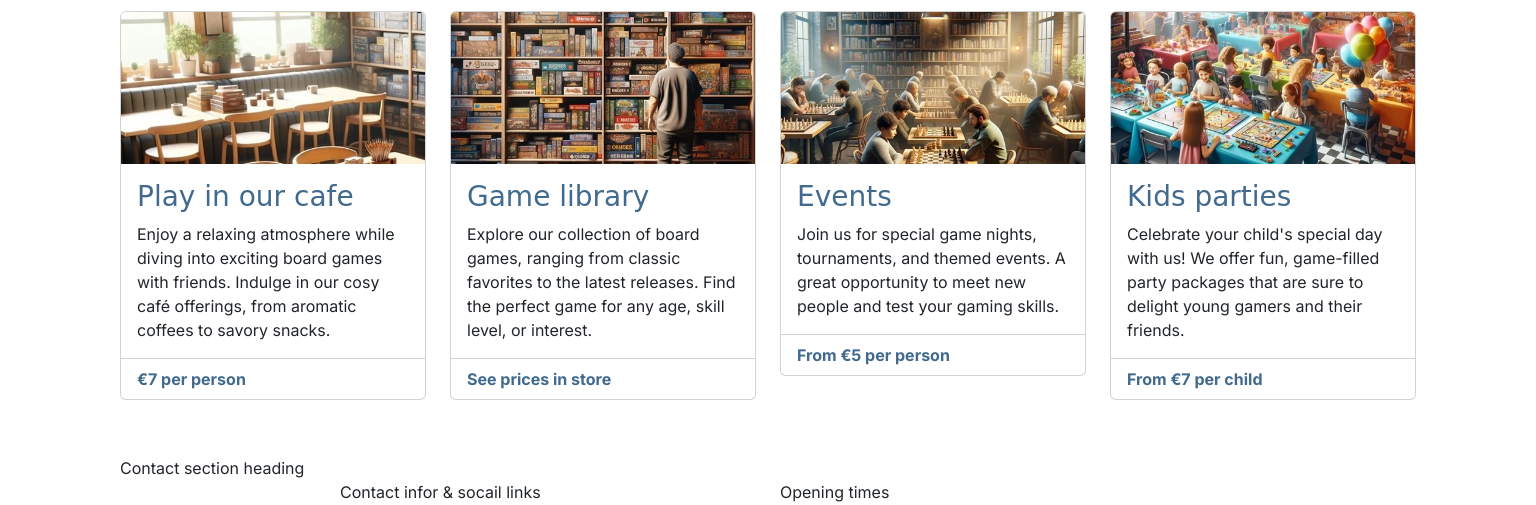
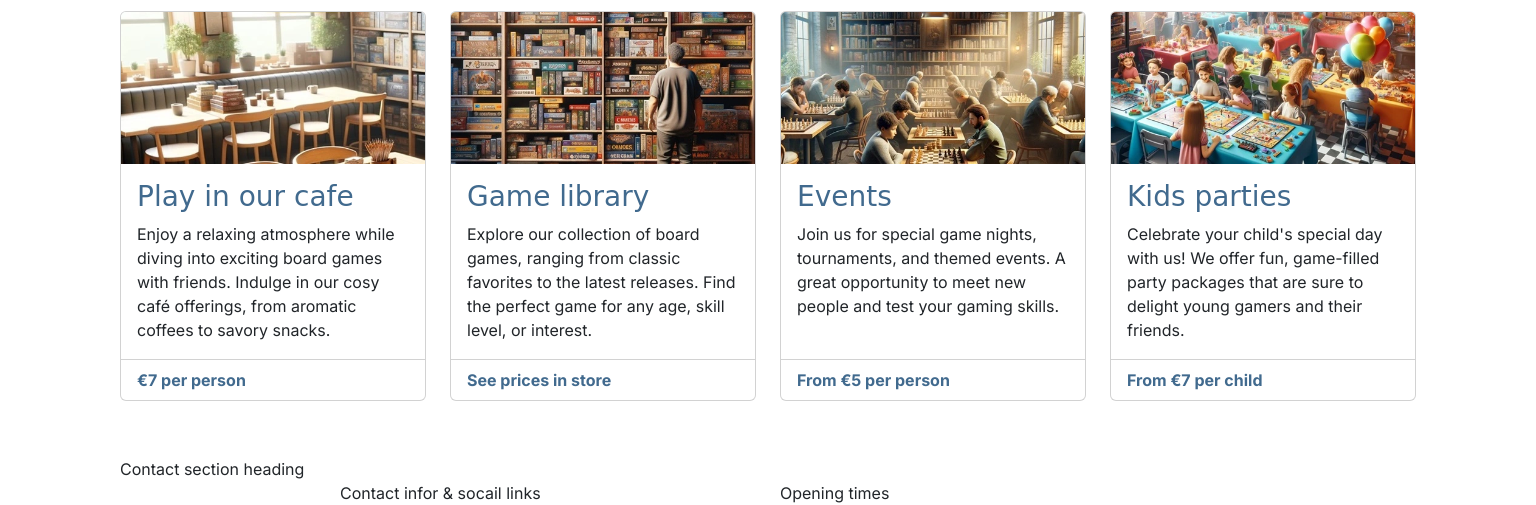
Before and after one commit to markh55/Boardwalk-Games, a plain HTML site: page index.html in a window 1536 px wide. Shown: the part 586-1091 px from the top of the page. Drawn offline with nearby package versions, Linux system fonts and the light colour scheme; a web font is replaced by a local one.

Commit message:
finished styling services section

```diff
--- a/assests/css/style.css
+++ b/assests/css/style.css
@@ -79,3 +79,36 @@ h2 {
     border: 2px solid white;
     background-color: lightgray;
 } */
+
+/* medium screens ( tablets, 768px and up */
+
+@media screen and (min-width: 768px) {
+    /* makes all services cards the same height for consistency */
+    #services .card-body {
+        min-height: 191px;
+    }
+}
+
+/* large screens ( tablets, 992px and up */
+@media screen and (min-width: 992px) {
+    /* makes all services cards the same height for consistency */
+    #services .card-body {
+        min-height: auto;
+    }
+}
+
+/* Extra large screens ( tablets, 1200px and up */
+@media screen and (min-width: 1200px) {
+    /* makes all services cards the same height for consistency */
+    #services .card-body {
+        min-height: 220px;
+    }
+}
+
+/* XXL screens ( tablets, 1400px and up */
+@media screen and (min-width: 1400px) {
+    /* makes all services cards the same height for consistency */
+    #services .card-body {
+        min-height: 195px;
+    }
+}
```
